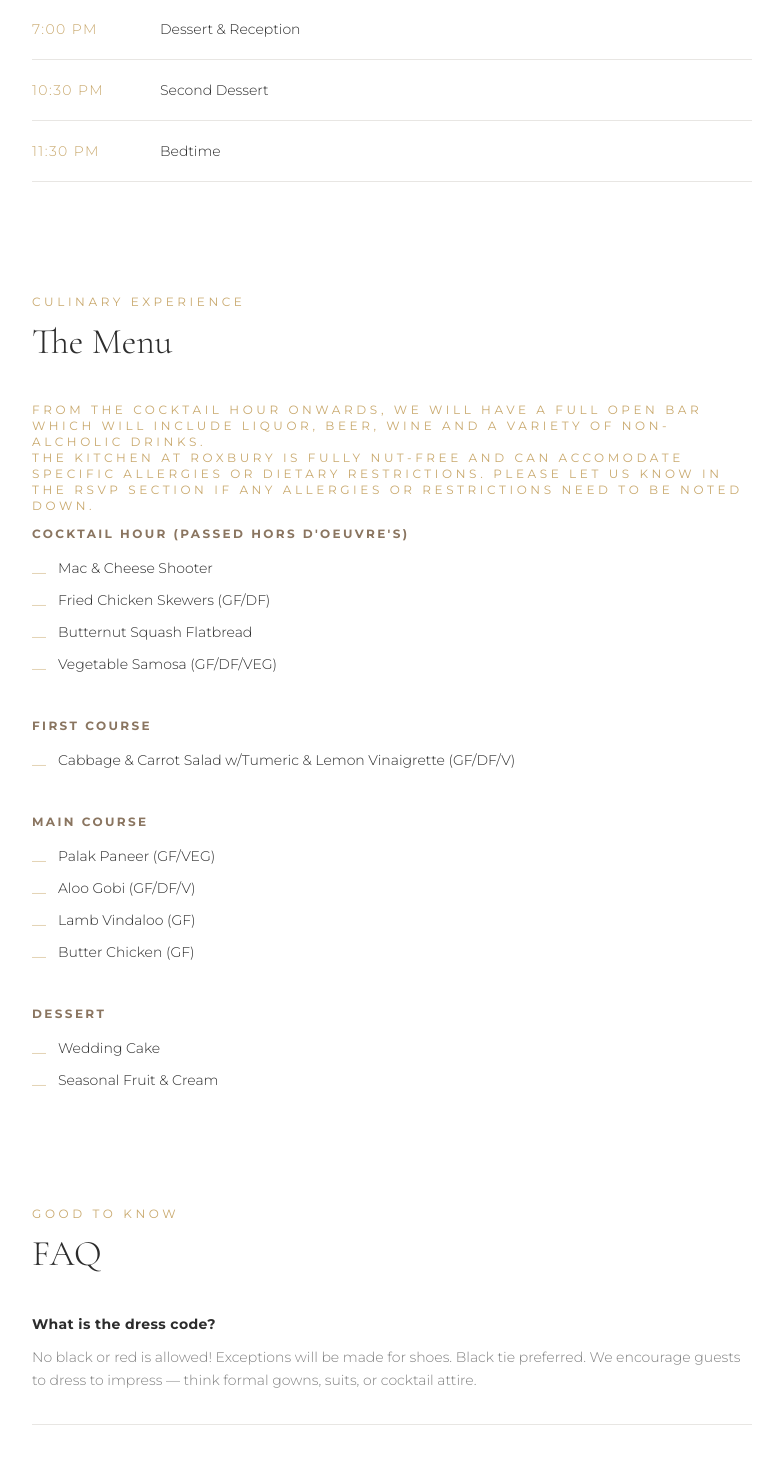
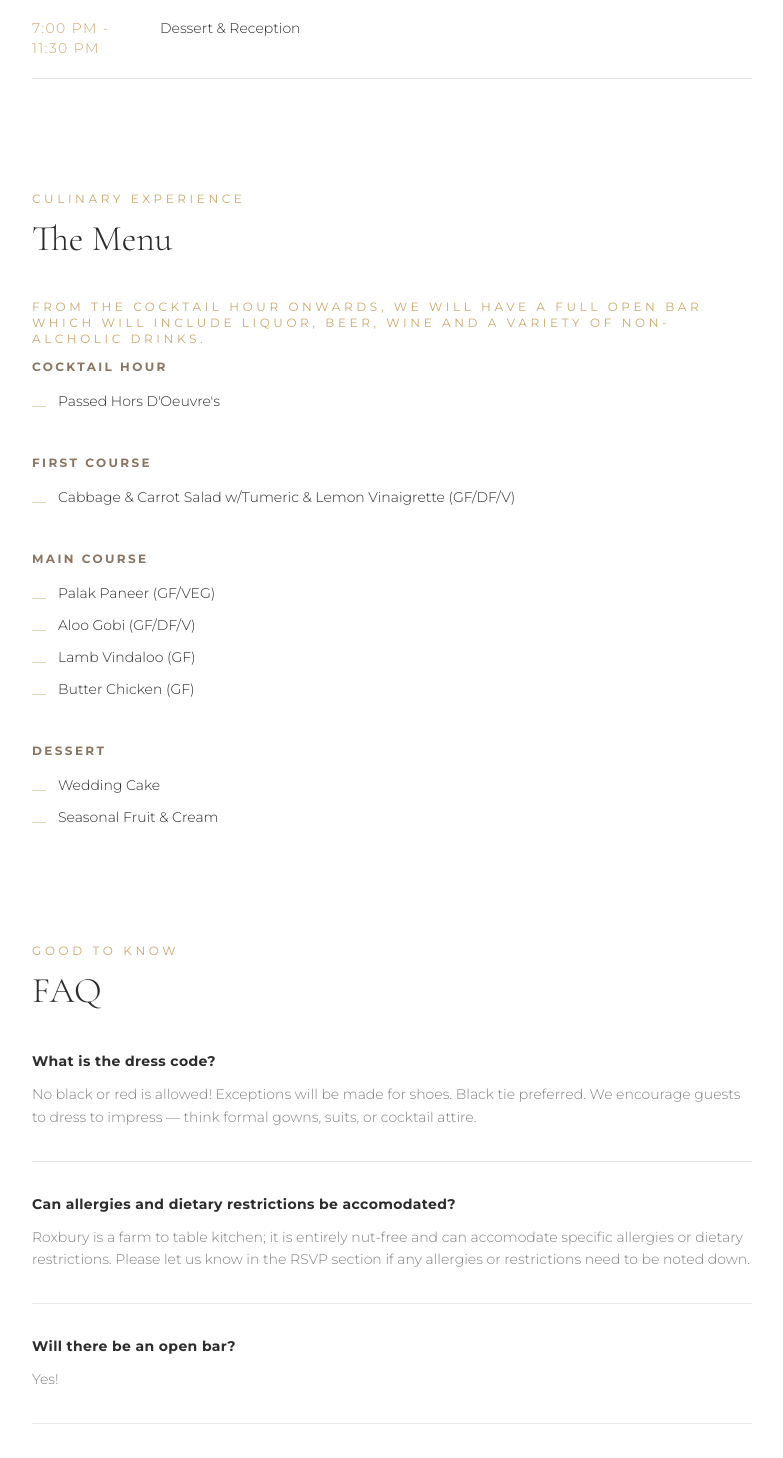
Before and after one commit to shellyisrani/shellysproject.github.io, a React (Vite) app: page /DayOfWedding in a window 1280 px wide. Shown: the part 820-2278 px from the top of the page, without its empty margins (248-1031 px from the left). Built offline with nearby package versions, Linux system fonts and the light colour scheme.

Commit message:
update text

```diff
--- a/src/pages/DayOfWedding.jsx
+++ b/src/pages/DayOfWedding.jsx
@@ -69,13 +69,10 @@ export default function DayOfWedding() {
           </h2>
           <div className="space-y-0">
             {[
-              { time: "3:30 PM", event: "Guests Arrive & are Seated" },
-              { time: "4:00 PM", event: "Ceremony Begins" },
-              { time: "4:30 PM", event: "Cocktail Hour" },
-              { time: "5:45 PM", event: "Dinner" },
-              { time: "7:00 PM", event: "Dessert & Reception" },
-              { time: "10:30 PM", event: "Second Dessert" },
-              { time: "11:30 PM", event: "Bedtime" },
+              { time: "3:30 PM - 4:30 PM", event: "Ceremony" },
+              { time: "4:30 PM - 5:30 PM", event: "Cocktail Hour" },
+              { time: "5:45 PM - 7:00 PM", event: "Dinner" },
+              { time: "7:00 PM - 11:30 PM", event: "Dessert & Reception" },
             ].map((item, i) => (
               <div key={i} className="flex gap-8 py-5 border-b border-[#e8e6e3]">
                 <span
@@ -105,18 +102,13 @@ export default function DayOfWedding() {
           </h2>
           <p className="text-xs tracking-[0.3em] uppercase text-[#c9a96e] mb-3" style={{ fontFamily: "var(--font-sans)" }}>
             From the Cocktail Hour onwards, we will have a full open bar which will include liquor, beer, wine and a variety of non-alcholic drinks.
-            <br />
-            The kitchen at Roxbury is fully nut-free and can accomodate specific allergies or dietary restrictions. Please let us know in the RSVP section if any allergies or restrictions need to be noted down.
           </p>
           <div className="space-y-10">
             {[
               {
-                course: "Cocktail Hour (Passed Hors D'Oeuvre's)",
+                course: "Cocktail Hour",
                 items: [
-                  "Mac & Cheese Shooter",
-                  "Fried Chicken Skewers (GF/DF)",
-                  "Butternut Squash Flatbread",
-                  "Vegetable Samosa (GF/DF/VEG)"
+                  "Passed Hors D'Oeuvre's"
                 ],
               },
               {
@@ -177,6 +169,14 @@ export default function DayOfWedding() {
                 a: "No black or red is allowed! Exceptions will be made for shoes. \n Black tie preferred. We encourage guests to dress to impress — think formal gowns, suits, or cocktail attire.",
               },
               {
+                q: "Can allergies and dietary restrictions be accomodated?",
+                a: "Roxbury is a farm to table kitchen; it is entirely nut-free and can accomodate specific allergies or dietary restrictions. \n Please let us know in the RSVP section if any allergies or restrictions need to be noted down.",
+              },
+              {
+                q: "Will there be an open bar?",
+                a: "Yes!",
+              },
+              {
                 q: "Will there be transportation?",
                 a: "Shuttle service will be provided between select hotels and the venue. Details will be shared closer to the date. Due to the location of the venue, rideshare services may take a while to come or may not be available at all.",
               },
@@ -187,6 +187,10 @@ export default function DayOfWedding() {
               {
                 q: "Are children welcome?",
                 a: "We love your little ones! However, this event is adults-only.",
+              },
+              {
+                q: "Can I bring a plus one?",
+                a: "We would love to meet your favorite people (even though that's us), but unfortunately due to capacity limitions, no plus one's are allowed unless we have directly specified it. \n Please RSVP to see whether you can bring an additional guest!",
               },
               {
                 q: "Can I take photos during the ceremony?",
```
